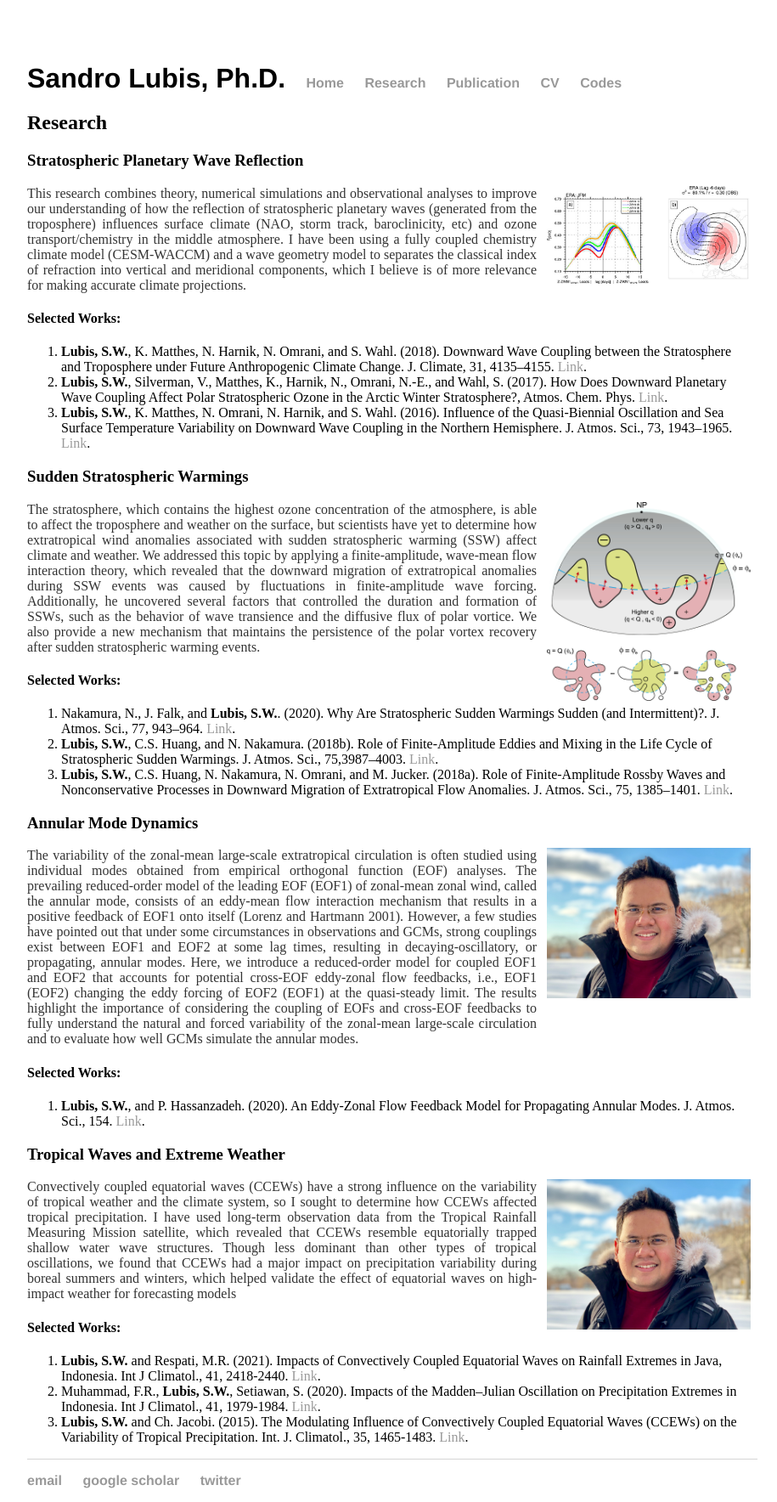
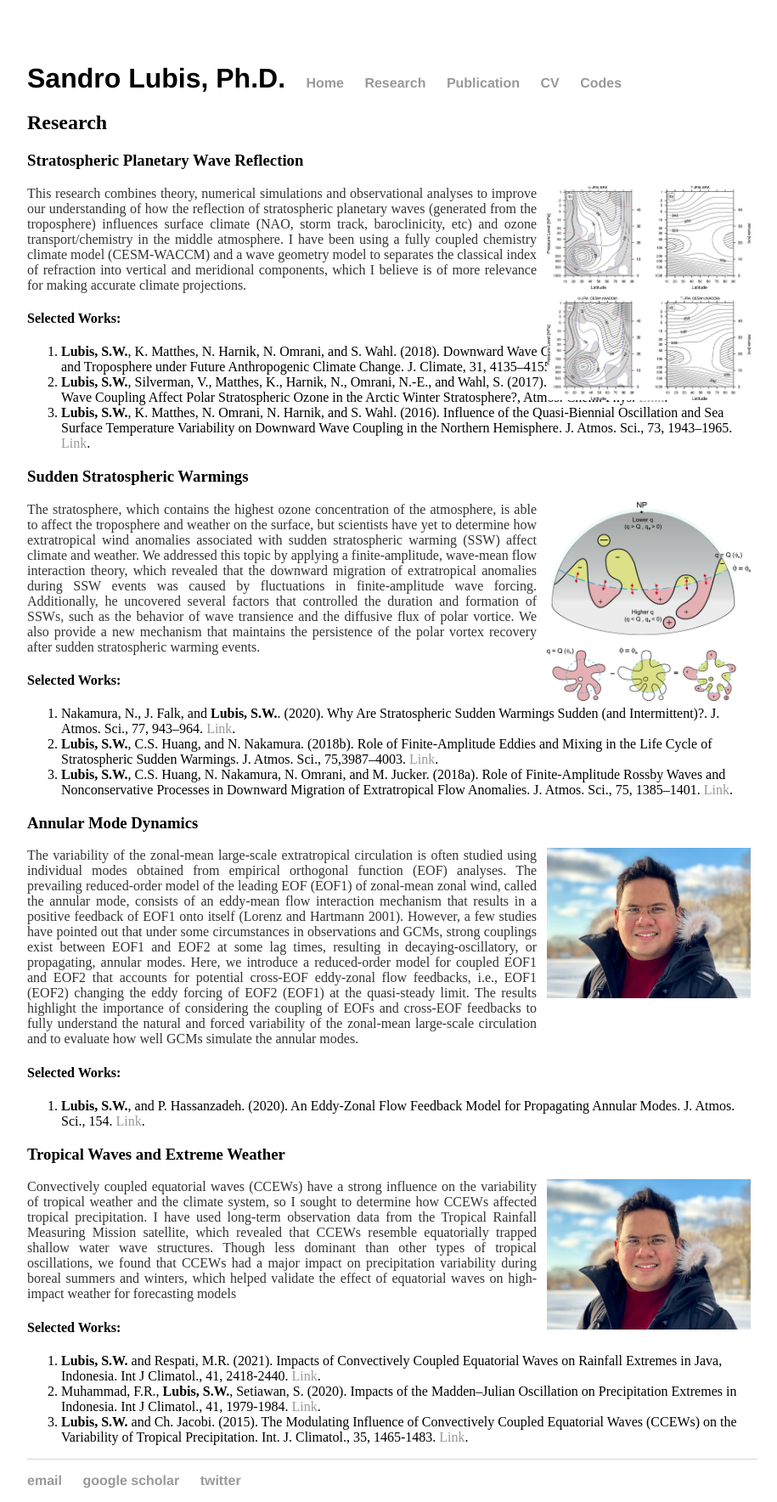
Before and after one commit to sandrolubis/sandrolubis.github.io, a Jekyll site: the page built from research/index.html, in a window 1280 px wide. Shown: the whole page at 85% size, without its empty margins (276-1191 px from the left). Built offline with Jekyll 4.4.1, drawn with Linux system fonts in a browser that asks for light colours.

Commit message:
Update index.html

```diff
--- a/research/index.html
+++ b/research/index.html
@@ -5,7 +5,7 @@
 		<div class="Group">
 			<h2>Research</h2>
 			<h3>Stratospheric Planetary Wave Reflection</h3>
-			<img src="https://sandrolubis.github.io/assets/images/full-jas-d-15-0072.1-f2.jpg" alt="Fig 1" style="position:absolute; left:920px; width:240px">
+			<img src="https://sandrolubis.github.io/assets/images/full-jas-d-15-0072.1-f1.jpg" alt="Fig 1" style="position:absolute; left:920px; width:240px">
 			<p class="indented", style="width:600px"><font size=3> This research combines theory, numerical simulations and
 				observational analyses to improve our understanding of how the reflection of stratospheric planetary waves (generated from the troposphere)
 				 influences surface climate (NAO, storm track, baroclinicity, etc) and ozone transport/chemistry in the middle atmosphere. I have been
```
